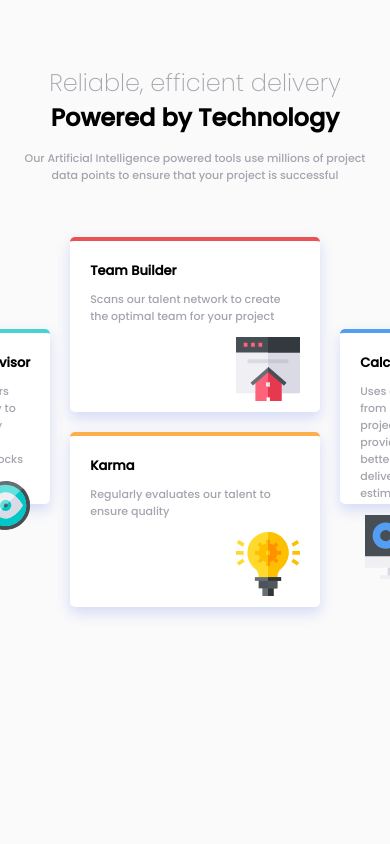
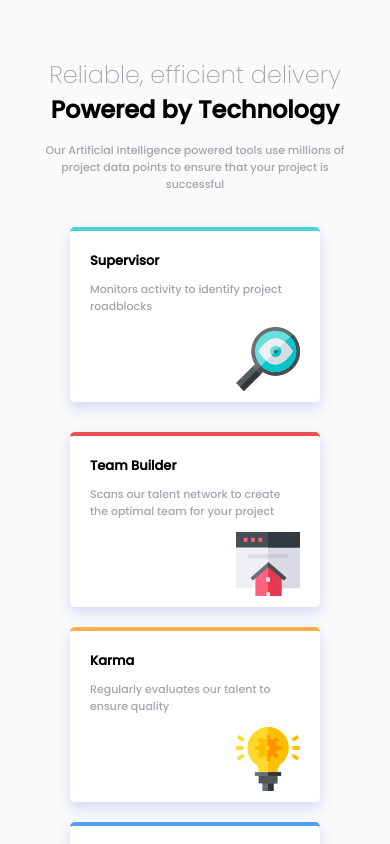
Before and after one commit to adityashukla0801/Four-card-Feature, a plain HTML site: page index.html in a window 390 px wide. Drawn offline with Linux system fonts and the light colour scheme.

Commit message:
Add files via upload

```diff
--- a/style.css
+++ b/style.css
@@ -3,15 +3,6 @@
     margin: 0;
     padding: 0;
     box-sizing: border-box;
-}
-
-@media(max-width: 375px) {
-    .container {
-        flex-direction: column;
-    }
-    .container {
-        margin-bottom: 40px;
-    }
 }
 
 .full {
@@ -105,3 +96,15 @@
 .inner-container>div {
     margin-top: 20px;
 }
+
+@media(max-width: 414px) {
+    .container {
+        flex-direction: column;
+    }
+    .container {
+        margin-bottom: 40px;
+    }
+    .head p {
+        width: 300px;
+    }
+}
```
